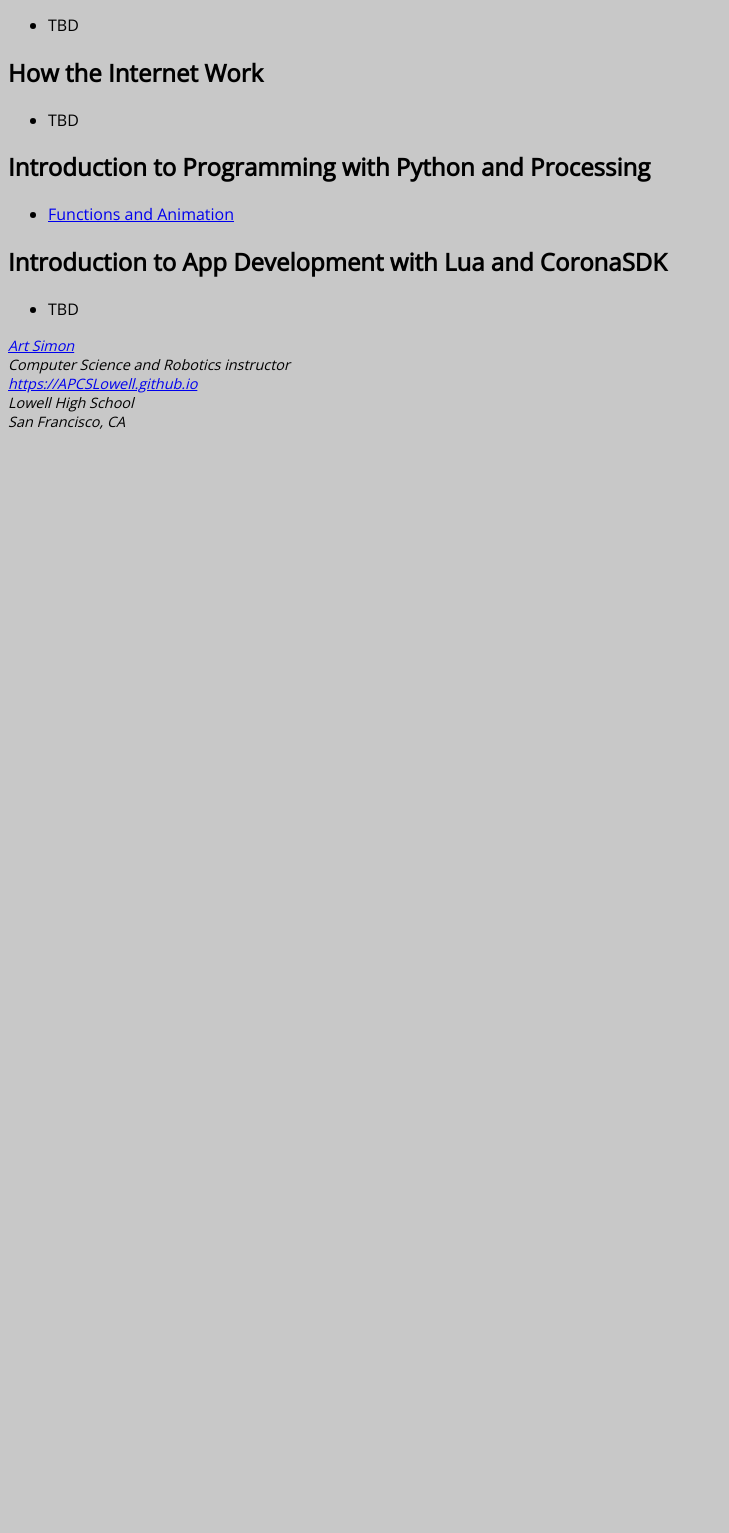
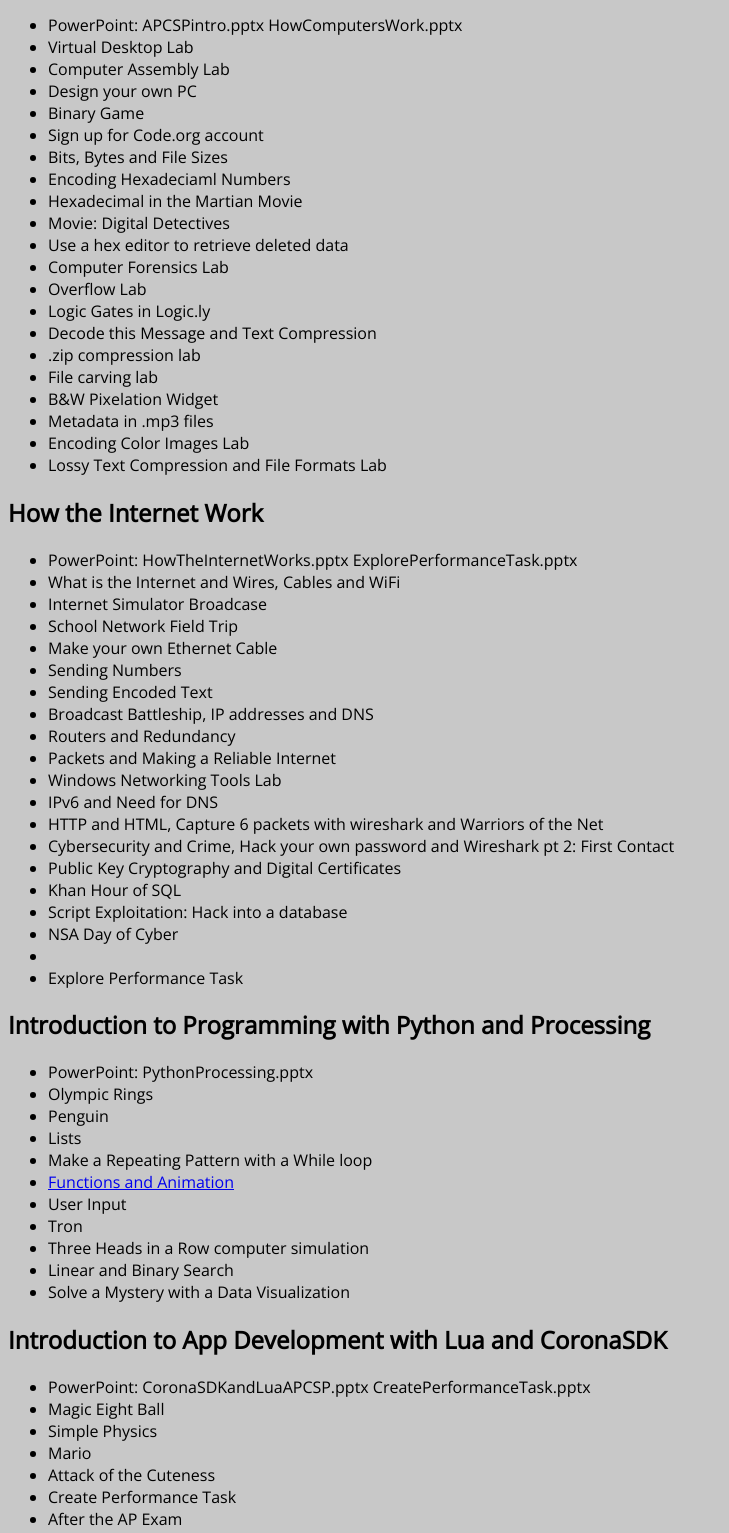
Before and after one commit to APCSPrinciples/APCSPrinciples.github.io, a plain HTML site: page index.html in a window 1280 px wide. Shown: the part 600-2133 px from the top of the page, without its empty margins (0-729 px from the left). Before the commit the page ends 1039 px from the top, so only its background shows below. Drawn offline with nearby package versions, Linux system fonts and the light colour scheme.

Commit message:
Update index.html

```diff
--- a/index.html
+++ b/index.html
@@ -15,24 +15,78 @@
 		<iframe src="https://trinket.io/embed/python/a78be9a0f8?outputOnly=true&runOption=run&start=result" width="420" height="450" frameborder="0" marginwidth="0" marginheight="0"></iframe>
 			<section id="content">
 
-				<h2>How Computers Work</h2>
+			<h2>How Computers Work</h2>
 				<ul>
-				<li>TBD</li>
+				<li>PowerPoint: APCSPintro.pptx HowComputersWork.pptx</li>
+				<li>Virtual Desktop Lab</li>
+				<li>Computer Assembly Lab</li>
+				<li>Design your own PC</li>
+				<li>Binary Game</li>
+				<li>Sign up for Code.org account</li>
+				<li>Bits, Bytes and File Sizes</li>
+				<li>Encoding Hexadeciaml Numbers</li>
+				<li>Hexadecimal in the Martian Movie</li>
+				<li>Movie: Digital Detectives</li>
+				<li>Use a hex editor to retrieve deleted data</li>
+				<li>Computer Forensics Lab</li>
+				<li>Overflow Lab</li>
+				<li>Logic Gates in Logic.ly</li>
+				<li>Decode this Message and Text Compression</li>
+				<li>.zip compression lab</li>
+				<li>File carving lab</li>
+				<li>B&W Pixelation Widget</li>
+				<li>Metadata in .mp3 files</li>
+				<li>Encoding Color Images Lab</li>
+				<li>Lossy Text Compression and File Formats Lab</li>
 				</ul>
 
 				<h2>How the Internet Work</h2>
 				<ul>
-				<li>TBD</li>
+				<li>PowerPoint: HowTheInternetWorks.pptx ExplorePerformanceTask.pptx</li>
+				<li>What is the Internet and Wires, Cables and WiFi</li>
+				<li>Internet Simulator Broadcase</li>
+				<li>School Network Field Trip</li>
+				<li>Make your own Ethernet Cable</li>
+				<li>Sending Numbers</li>
+				<li>Sending Encoded Text</li>
+				<li>Broadcast Battleship, IP addresses and DNS</li>
+				<li>Routers and Redundancy</li>
+				<li>Packets and Making a Reliable Internet</li>
+				<li>Windows Networking Tools Lab</li>
+				<li>IPv6 and Need for DNS</li>
+				<li>HTTP and HTML, Capture 6 packets with wireshark and Warriors of the Net</li>
+				<li>Cybersecurity and Crime, Hack your own password and Wireshark pt 2: First Contact</li>
+				<li>Public Key Cryptography and Digital Certificates</li>
+				<li>Khan Hour of SQL</li>
+				<li>Script Exploitation: Hack into a database</li>
+				<li>NSA Day of Cyber<li>
+				<li>Explore Performance Task</li>
 				</ul>
 
 				<h2>Introduction to Programming with Python and Processing</h2>
 				<ul>
+				<li>PowerPoint: PythonProcessing.pptx</li>
+				<li>Olympic Rings</li>
+				<li>Penguin</li>
+				<li>Lists</li>
+				<li>Make a Repeating Pattern with a While loop</li>
 				<li><a href="https://github.com/APCSPrinciples/FunctionsAndAnimation">Functions and Animation</a></li>
+				<li>User Input</li>
+				<li>Tron</li>
+				<li>Three Heads in a Row computer simulation</li>
+				<li>Linear and Binary Search</li>
+				<li>Solve a Mystery with a Data Visualization</li>
 				</ul>
 
 				<h2>Introduction to App Development with Lua and CoronaSDK</h2>
 				<ul>
-				<li>TBD</li>
+				<li>PowerPoint: CoronaSDKandLuaAPCSP.pptx CreatePerformanceTask.pptx</li>
+				<li>Magic Eight Ball</li>
+				<li>Simple Physics</li>
+				<li>Mario</li>
+				<li>Attack of the Cuteness</li>
+				<li>Create Performance Task</li>
+				<li>After the AP Exam</li>
 				</ul>
 			</section>
 	    <footer>
```
